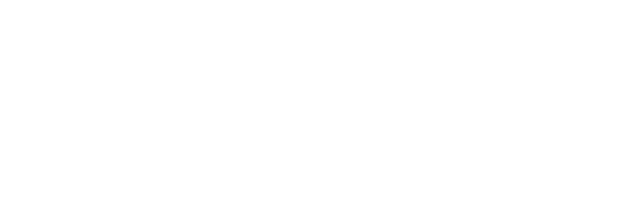
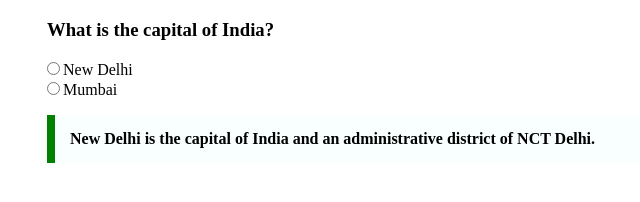
Before and after one commit to acciojob/trivia-yash-himself, a website: page main.html in a window 1280 px wide. Shown: the whole page, without its empty margins (1-641 px from the left). Drawn offline with Linux system fonts and the light colour scheme.

Commit message:
created a submission

```diff
--- a/main.html
+++ b/main.html
@@ -8,6 +8,12 @@
 
 <body>
 	<!-- the entire body must be written by student -->
+	<div>
+	<h3>What is the capital of India?</h3>
+		<input type="radio" name="option1" value="new delhi"><label for="option1">New Delhi</label><br>
+		<input type="radio" name="option2" value="mumbai"><label for="option1">Mumbai</label>
+		<blockquote cite="https://en.wikipedia.org/wiki/New_Delhi">New Delhi is the capital of India and an administrative district of NCT Delhi.</blockquote>
+	</div>
     <script type="text/javascript" src="./script.js">
 </script>
 
--- a/styles.css
+++ b/styles.css
@@ -1,2 +1,12 @@
 
 /* Your CSS Code here. */
+blockquote{
+	padding: 15px;
+	max-width:600px;
+	background-color: #f8fffe;
+	font-weight: bold;
+	border-left: 8px solid green;
+}
+h3,input{
+	margin-left:40px;
+}
```
